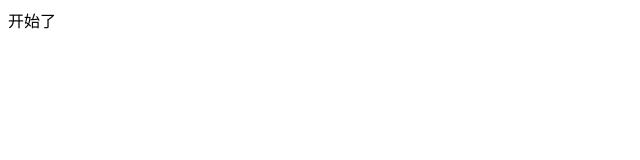
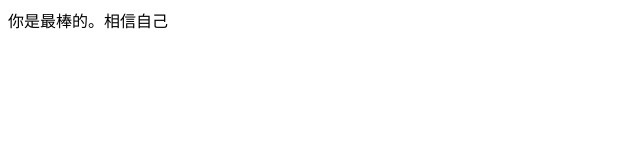
Before and after one commit to weixiaobin2017/miaomiao.github.io, a plain HTML site: page index.html in a window 1280 px wide. Shown: the whole page, without its empty margins (0-640 px from the left). Drawn offline with Linux system fonts and the light colour scheme.

Commit message:
Update index.html

```diff
--- a/index.html
+++ b/index.html
@@ -1 +1 @@
-<html><head></head><body>开始了</body></html>
+<html><head></head><body>你是最棒的。相信自己</body></html>
```
